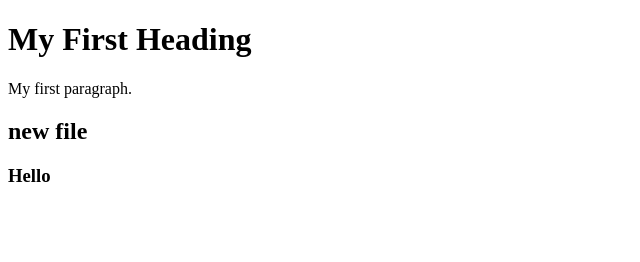
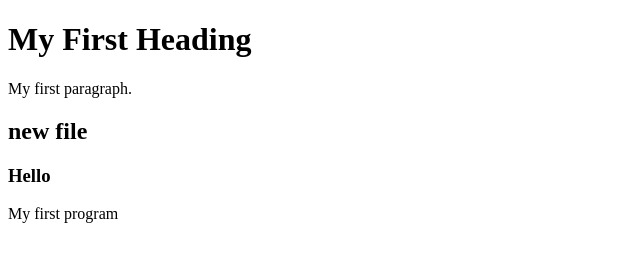
Before and after one commit to RamsaAnsari28/Demo, a plain HTML site: page home.html in a window 1280 px wide. Shown: the whole page, without its empty margins (0-640 px from the left). Drawn offline with Linux system fonts and the light colour scheme.

Commit message:
my first program

```diff
--- a/home.html
+++ b/home.html
@@ -7,5 +7,8 @@
 <h2> new file</h2>
 <h3>Hello</h3>
 
+<p> My first program</p>
+
+
 </body>
 </html>
```
